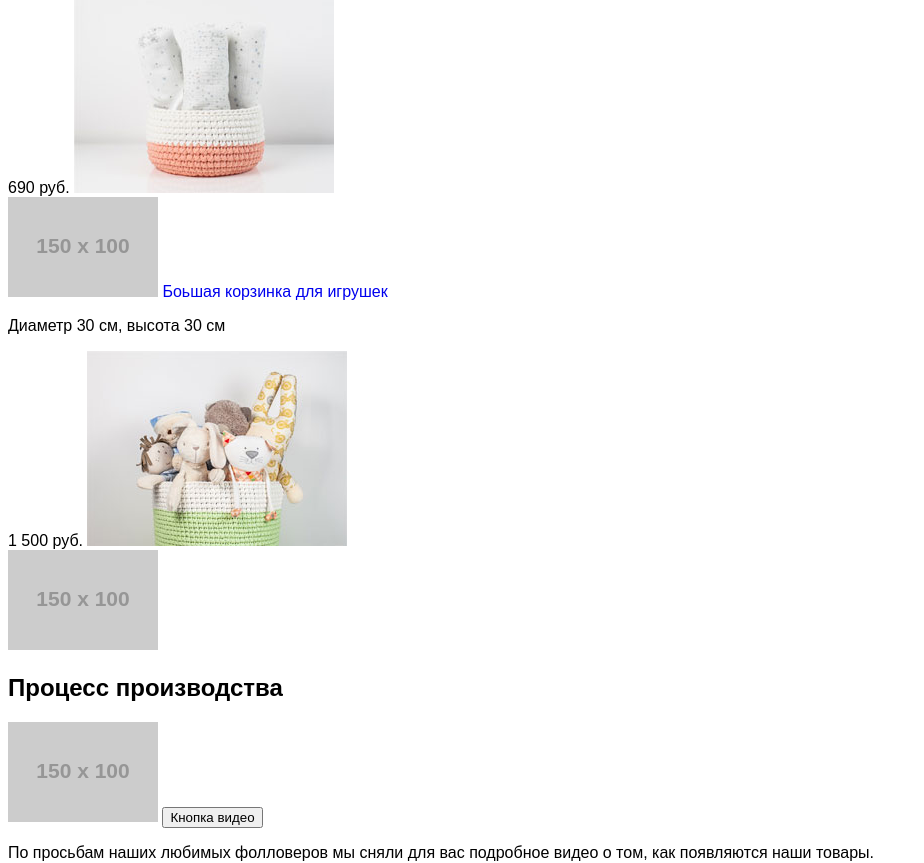
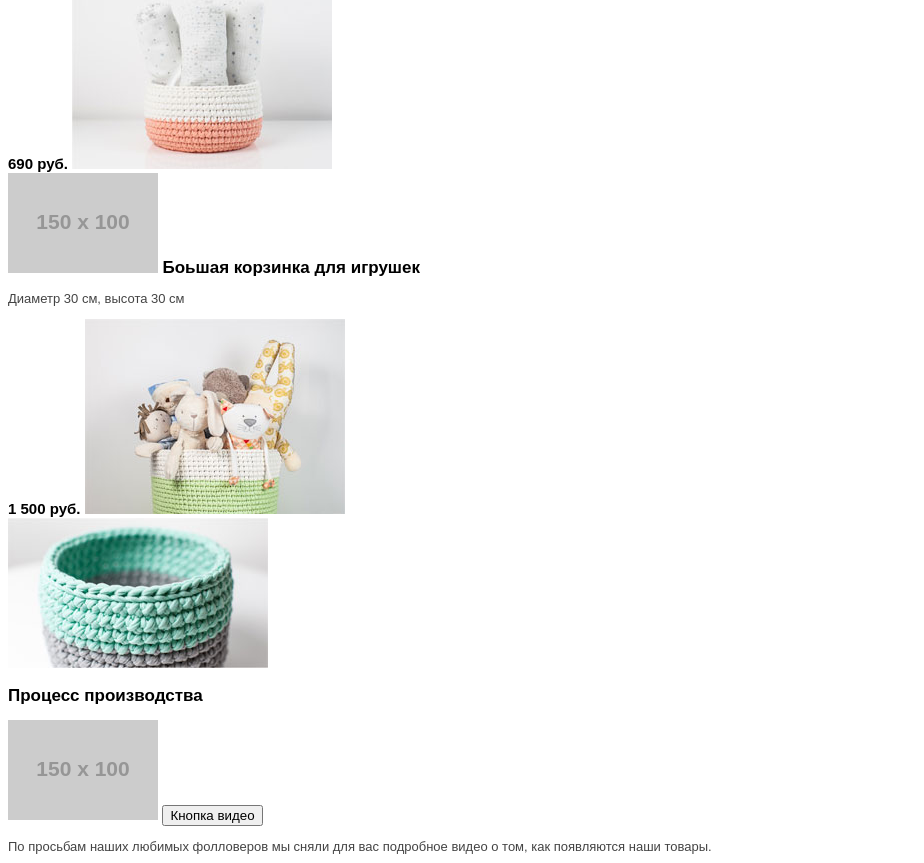
Before and after one commit to karachev/198655-mishka-1, a website: page source/catalog.html in a window 1280 px wide. Shown: the part 824-1687 px from the top of the page, without its empty margins (0-924 px from the left). Drawn offline with nearby package versions, Linux system fonts and the light colour scheme; files that its build step writes are made by us from their sources; placeholder pictures from the web are drawn by us.

Commit message:
Стилизует каталог

```diff
--- a/source/catalog.html
+++ b/source/catalog.html
@@ -84,7 +84,7 @@
       </section>
       <section class="production">
         <div class="production__header">
-          <img src="http://placehold.it/150x100" class="production-video-icon">
+          <img src="img/mobile/video-catalog.jpg" class="production-video-icon">
           <h2 class="production__title">Процесс производства</h2>
         </div>
         <div class="video-player">
--- a/source/sass/_catalog.scss
+++ b/source/sass/_catalog.scss
@@ -1,12 +1,12 @@
-.catalog {
+.catalog-item {
   &__title {
     font-size: 27px;
     background: #f1f1f1;
-    color: black;
   }
 
   &__name {
     font-size: 17px;
+    font-weight: bold;
   }
 
   &__text {
@@ -16,6 +16,7 @@
 
   &__price {
     font-size: 15px;
+    font-weight: bold;
   }
 
 }
--- a/source/sass/_production.scss
+++ b/source/sass/_production.scss
@@ -0,0 +1,11 @@
+.production {
+  &__title {
+    font-size: 17px;
+  }
+
+  &__lead {
+    font-size: 13px;
+    color: #444444;
+  }
+
+}
--- a/source/sass/style.scss
+++ b/source/sass/style.scss
@@ -14,6 +14,7 @@ body {
   font-family: "OpenSans", sans-serif;
   a {
   text-decoration: none;
+  color: black;
   }
   li {
   list-style-type: none;
```
